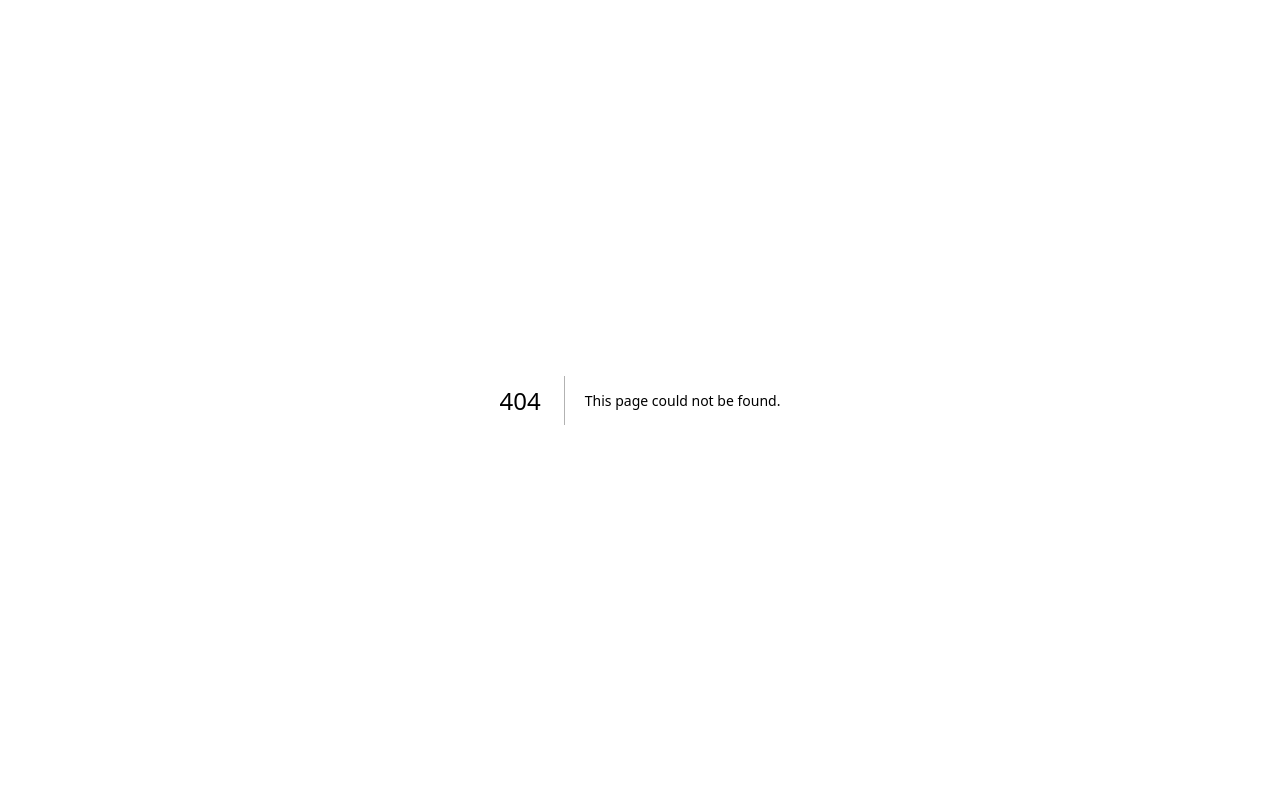
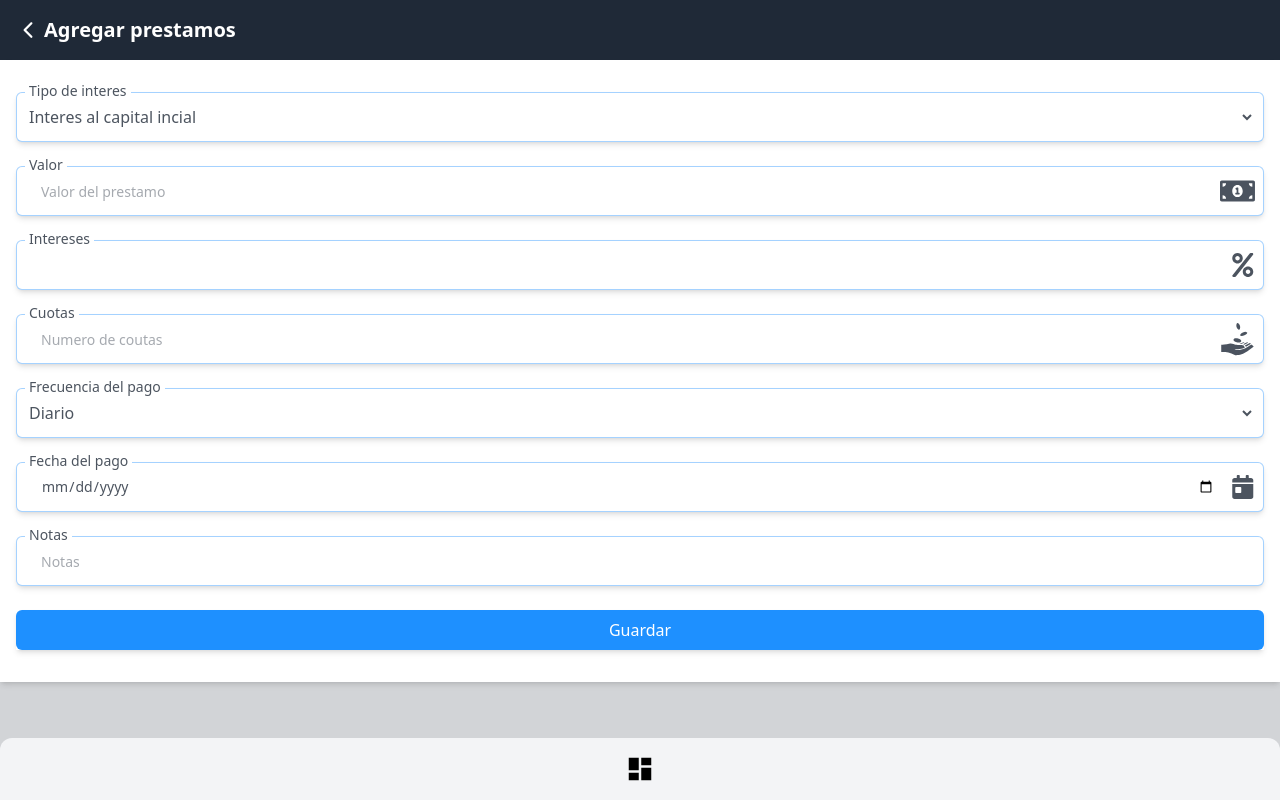
Before and after one commit to thecoderbutcher/crediflow, a Next.js app: page /loans/create in a window 1280 px wide. Before the commit this address had no page. Built offline with nearby package versions, Linux system fonts and the light colour scheme.

Commit message:
add front create loan

```diff
--- a/app/(protected)/customers/view/components/Profile.tsx
+++ b/app/(protected)/customers/view/components/Profile.tsx
@@ -29,7 +29,7 @@ const Profile = () => {
             </div>
         </div>
         <div className="flex items-center justify-center gap-10">
-            <Link href={'/admin/loans/add'} className="flex items-center bg-primary gap-1 text-darkText border border-primary px-2 py-1 rounded-lg shadow-md">
+            <Link href={'/loans/create'} className="flex items-center bg-primary gap-1 text-darkText border border-primary px-2 py-1 rounded-lg shadow-md">
                 <FaMoneyBillTransfer className="text-2xl"/>
                 <p>Agregar prestamo</p>
             </Link>
--- /dev/null
+++ b/app/(protected)/loans/create/(components)/FormCreateLoan.tsx
@@ -0,0 +1,59 @@
+import Link from "next/link";
+import { FaMoneyBillAlt,FaPercent, FaCalendarDay } from "react-icons/fa";
+import { GiReceiveMoney } from "react-icons/gi";
+
+const FormCreateLoan = () => {
+  return (
+    <form className="flex flex-col gap-6 px-4 py-8 text-secondary/80 bg-darkText shadow-md">
+        <div className="flex relative items-center px-2 py-1 bg-darkText text-text/90 shadow-md border border-primary/40 rounded-md">
+            <label htmlFor="typeinteres" className="absolute left-2 -top-3 bg-darkText px-1 text-sm">Tipo de interes</label>
+            <select name="typeinteres" className="w-full outline-none focus:outline-none active:outline-none border-none py-2" id="typeinteres">
+                <option value="">Interes al capital incial</option>
+                <option value="">Interes a cada cuota</option>
+                <option value="">Interes compuesto bancario</option>
+            </select>
+        </div>
+        <div className="flex relative items-center px-2 py-1 bg-darkText text-text/90 shadow-md border border-primary/40 rounded-md group">
+            <label htmlFor="laonvalue" className="absolute left-2 -top-3 bg-darkText px-1 text-sm">Valor</label>
+            <input type="text" name="laonvalue" id="laonvalue" placeholder="Valor del prestamo" className=" w-full outline-none focus:outline-none active:outline-none border-none" />
+            <FaMoneyBillAlt className="text-4xl" />
+        </div>
+        <div className="flex relative items-center px-2 py-1 bg-darkText text-text/90 shadow-md border border-primary/40 rounded-md group">
+            <label htmlFor=""  className="absolute left-2 -top-3 bg-darkText px-1 text-sm">Intereses</label>
+            <input type="text" placeholder="" className=" w-full outline-none focus:outline-none active:outline-none border-none" />
+            <FaPercent className="text-2xl" />
+        </div>
+        <div className="flex relative items-center px-2 py-1 bg-darkText text-text/90 shadow-md border border-primary/40 rounded-md group">
+            <label htmlFor="" className="absolute left-2 -top-3 bg-darkText px-1 text-sm">Cuotas</label>
+            <input type="text" placeholder="Numero de coutas" className=" w-full outline-none focus:outline-none active:outline-none border-none" />
+            <GiReceiveMoney className="text-4xl" />
+        </div>
+        <div className="flex relative items-center px-2 py-1 bg-darkText text-text/90 shadow-md border border-primary/40 rounded-md group">
+            <label htmlFor="" className="absolute left-2 -top-3 bg-darkText px-1 text-sm">Frecuencia del pago</label>
+            <select name="typeinteres" className="w-full outline-none focus:outline-none active:outline-none border-none py-2" id="typeinteres">
+                <option value="">Diario</option>
+                <option value="">Semanal</option>
+                <option value="">Quincenal</option>
+                <option value="">Mensual</option>
+            </select>
+        </div>
+        <div className="flex relative items-center px-2 py-1 bg-darkText text-text/90 shadow-md border border-primary/40 rounded-md group">
+            <label htmlFor="" className="absolute left-2 -top-3 bg-darkText px-1 text-sm">Fecha del pago</label>
+            <input type="date"  className="w-full outline-none focus:outline-none active:outline-none border-none py-2" />
+            <FaCalendarDay className="text-2xl" />
+        </div>
+        <div className="flex relative items-center px-2 py-1 bg-darkText text-text/90 shadow-md border border-primary/40 rounded-md group">
+            <label htmlFor="" className="absolute left-2 -top-3 bg-darkText px-1 text-sm">Notas</label>
+            <input type="text" placeholder="Notas" className=" w-full outline-none focus:outline-none active:outline-none border-none"/>
+        </div>
+        <div className='flex w-full items-center gap-2  shadow-md'>
+            <Link href={'/auth/error'} className='bg-primary text-darkText py-2 w-full text-center rounded-md'>
+                Guardar
+            </Link>
+        </div>
+
+    </form>
+  )
+}
+
+export default FormCreateLoan
--- /dev/null
+++ b/app/(protected)/loans/create/page.tsx
@@ -0,0 +1,13 @@
+import Header from "../../components/Header"
+import FormCreateLoan from "./(components)/FormCreateLoan"
+
+const page = () => {
+  return (
+    <div>
+        <Header title="Agregar prestamos" url="/admin/loans" />
+        <FormCreateLoan />
+    </div>
+  )
+}
+
+export default page
```
